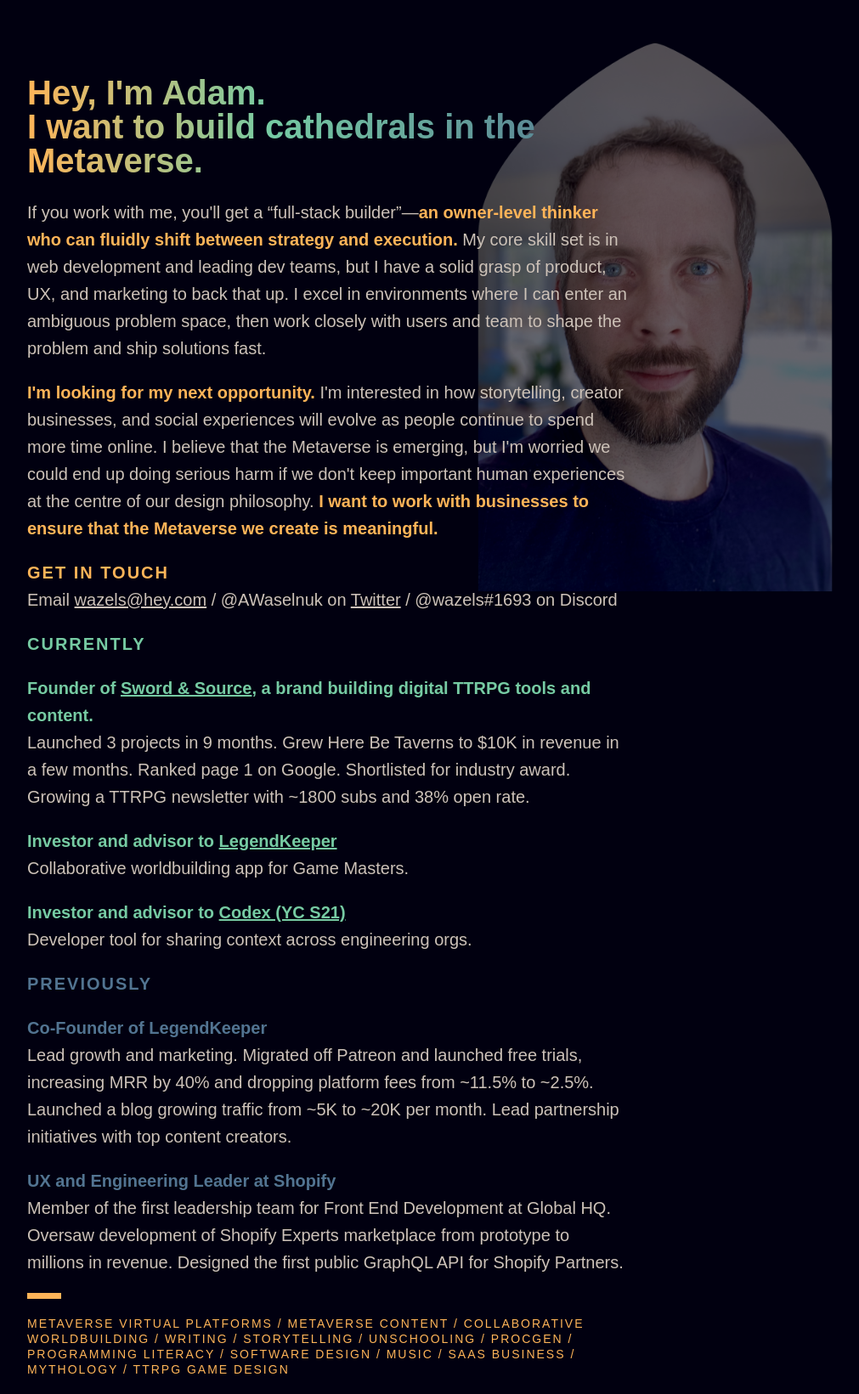
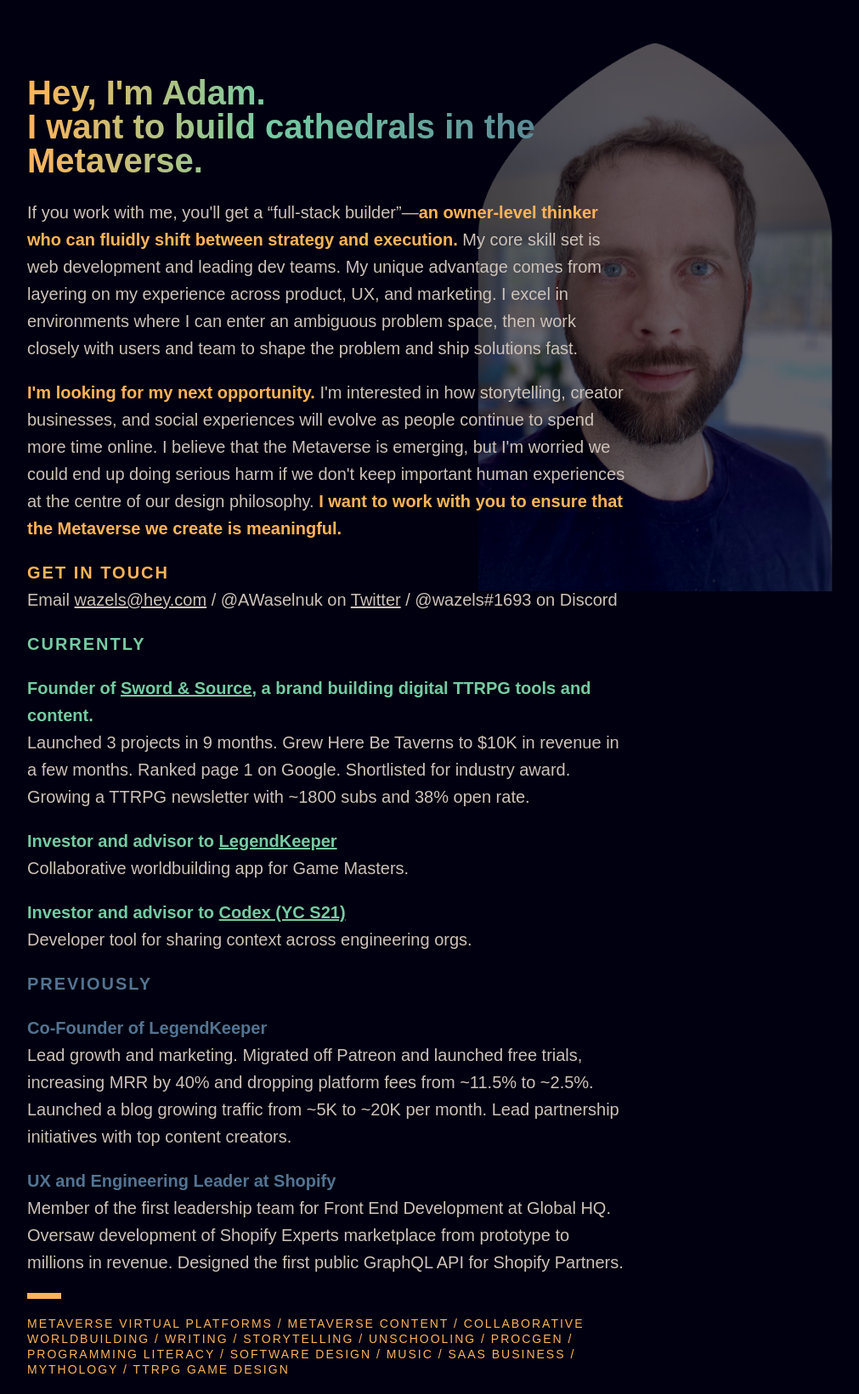
Before and after one commit to AWaselnuk/AWaselnuk.github.io, a Jekyll site: the page built from collaborate.html, in a window 1280 px wide. Shown: the whole page at 85% size, without its empty margins (3-1014 px from the left). Built offline with Jekyll 4.4.1, drawn with Linux system fonts in a browser that asks for light colours; comment, search, counter and statistics services are not loaded.

Commit message:
Copy changes to collaborate

```diff
--- a/collaborate.html
+++ b/collaborate.html
@@ -128,7 +128,7 @@
       display: block;
       width: 260px;
       height: 346.66px;
-      transform: translateX(-24px)
+      transform: translateX(-24px);
     }
     .container-header {
       display: flex;
@@ -136,7 +136,7 @@
       align-items: center;
     }
     .header {
-      transform: translateY(22px)
+      transform: translateY(22px);
     }
     .container-text {
       top: 0;
@@ -203,11 +203,11 @@
           >an owner-level thinker who can fluidly shift between strategy and
           execution.</strong
         >
-        My core skill set is in web development and leading dev teams, but I
-        have a solid grasp of product, UX, and marketing to back that up. I
-        excel in environments where I can enter an ambiguous problem space, then
-        work closely with users and team to shape the problem and ship solutions
-        fast.
+        My core skill set is web development and leading dev teams. My unique
+        advantage comes from layering on my experience across product, UX, and
+        marketing. I excel in environments where I can enter an ambiguous
+        problem space, then work closely with users and team to shape the
+        problem and ship solutions fast.
       </p>
       <p>
         <strong class="orange">I'm looking for my next opportunity.</strong> I'm
@@ -217,7 +217,7 @@
         doing serious harm if we don't keep important human experiences at the
         centre of our design philosophy.
         <strong class="orange"
-          >I want to work with businesses to ensure that the Metaverse we create
+          >I want to work with you to ensure that the Metaverse we create
           is meaningful.</strong
         >
       </p>
```
Lines whose indentation alone changed are shown as unchanged.
